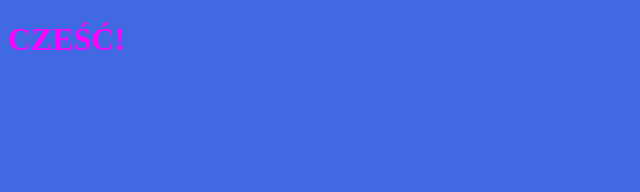
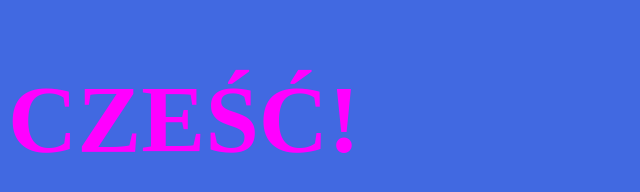
Before and after one commit to grzeznx2/learning, a plain HTML site: page index.html in a window 1280 px wide. Shown: the whole page, without its empty margins (0-640 px from the left). Drawn offline with Linux system fonts and the light colour scheme.

Commit message:
change h1 font size

```diff
--- a/style.css
+++ b/style.css
@@ -3,5 +3,6 @@ body {
 }
 
 h1 {
-    color: fuchsia
+    color: fuchsia;
+    font-size: 6rem;
 }
```
